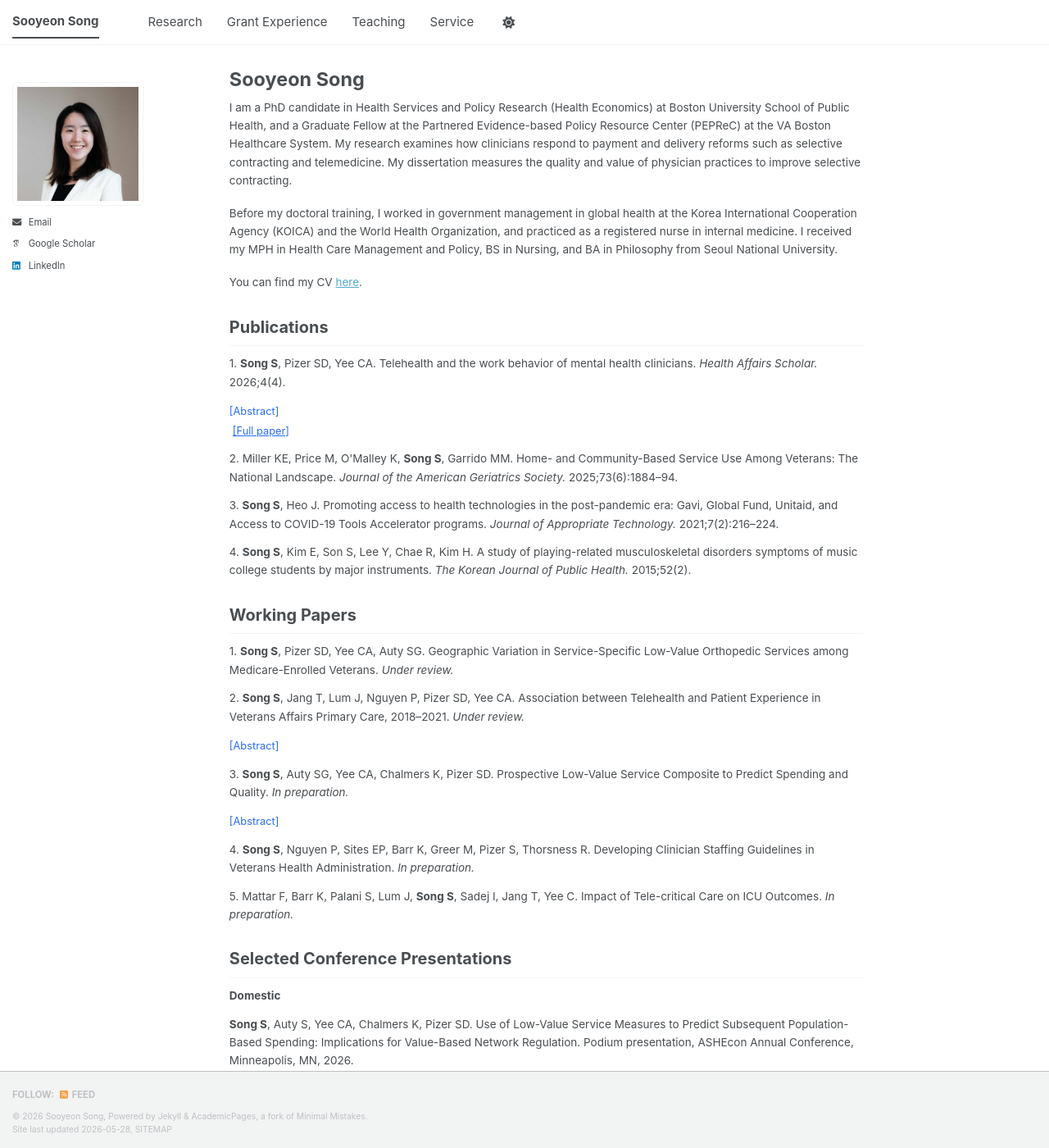
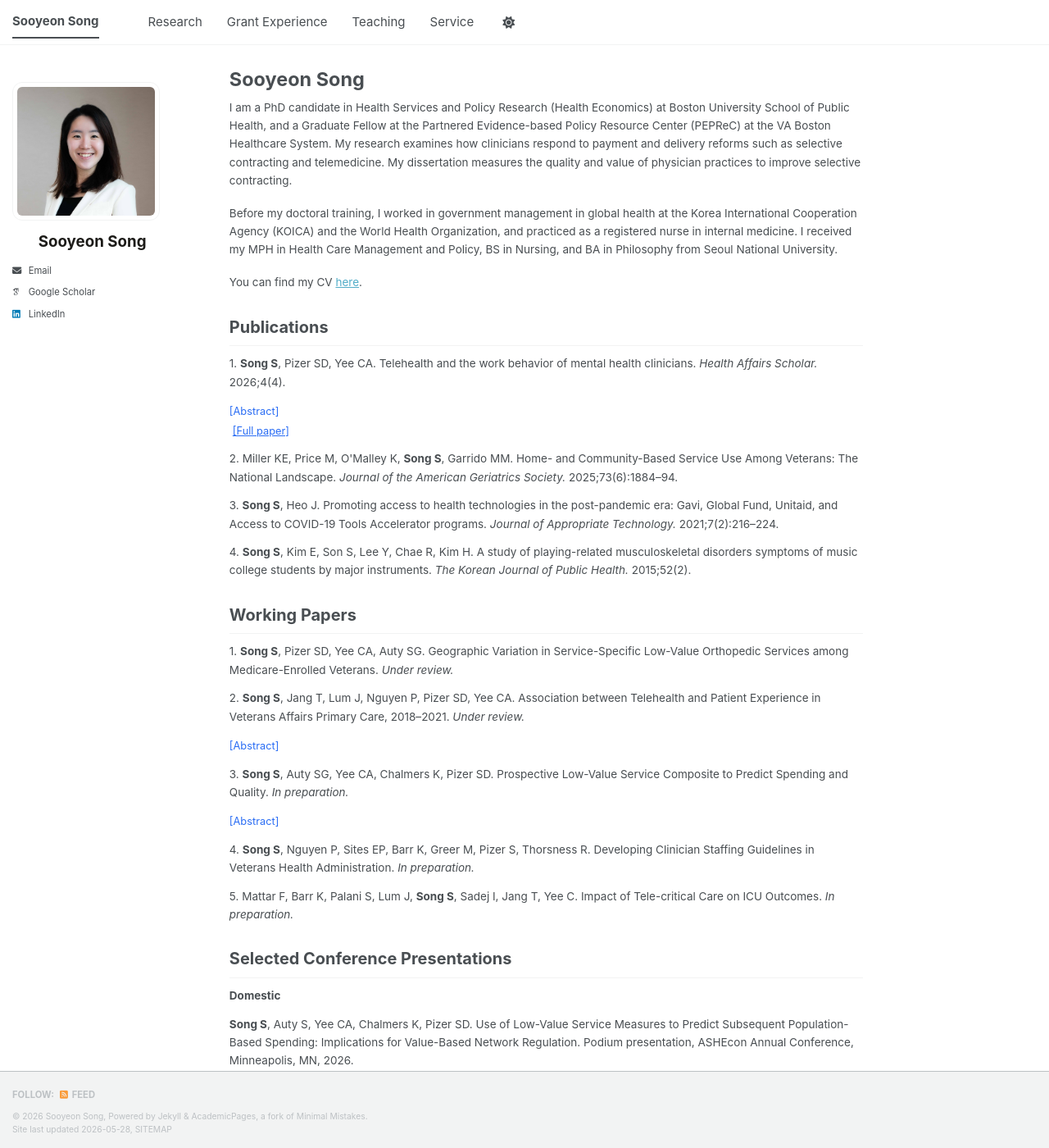
Before and after one commit to sooyeonsong/sooyeonsong.github.io, a Jekyll site: the page built from _pages/about.md, in a window 1280 px wide and 1400 px high. Shown: the whole window at 82% size. Built offline with Jekyll 4.4.1, drawn with Linux system fonts in a browser that asks for light colours; some web fonts are replaced; a script bundle is joined from its source files by our own code; library files that are not in the unit come from our copies.

Commit message:
Update custom.html

```diff
--- a/_includes/head/custom.html
+++ b/_includes/head/custom.html
@@ -21,10 +21,21 @@
   .page__content li { font-size: 0.95em; }
   .page__content h2 { font-size: 1.4em; margin-top: 1.6em; }
 
-  /* 2. 네모 프로필 사진 */
+/* 2. 프로필 사진: 둥근 모서리 네모 */
   .author__avatar img {
-    border-radius: 6px !important;   /* 완전 각지게 하려면 0 */
-    max-width: 160px;
+    border-radius: 12px !important;   /* 둥근 정도. 더 둥글게 16, 각지게 6 */
+    max-width: 180px;
+  }
+
+  /* 사진 아래에 이름 표시 (사이드바 기본 name은 비워둠) */
+  .author__avatar::after {
+    content: "Sooyeon Song";
+    display: block;
+    text-align: center;
+    font-size: 1.25em;
+    font-weight: 700;
+    margin-top: 12px;
+    color: #1c1b18;
   }
 
   /* 3. publication / 항목 리스트 문단 간격 */
```
